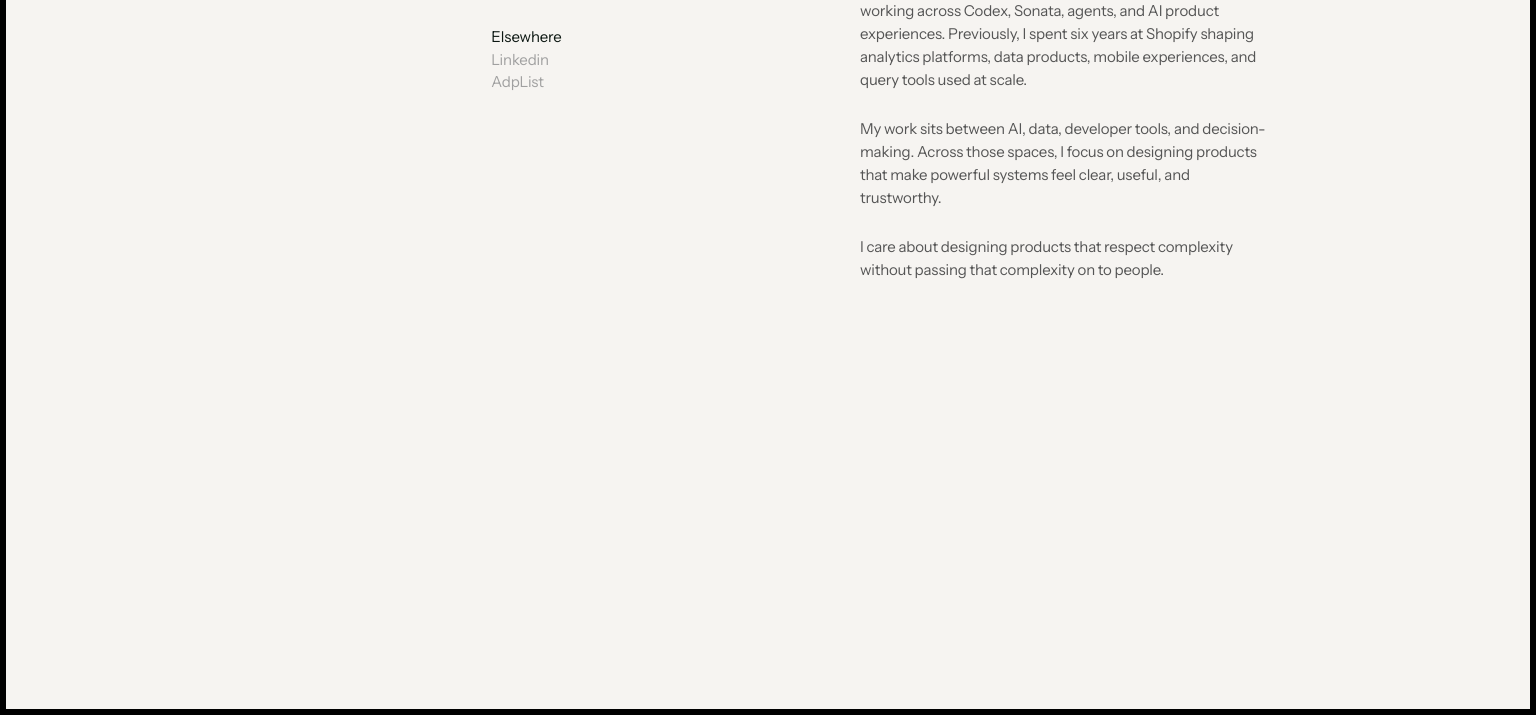
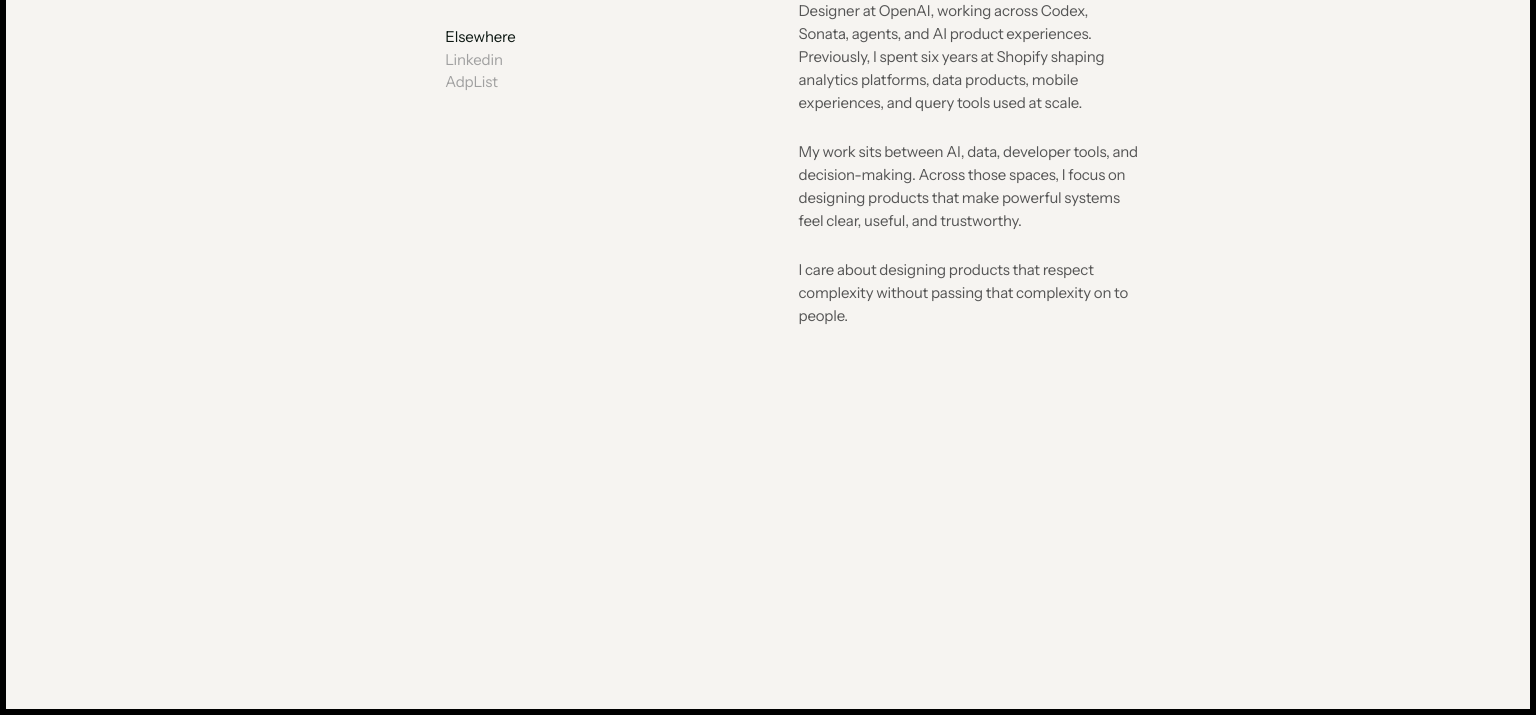
Before and after one commit to pabmtl/pabloboerr.design, a plain HTML site: page index.html in a window 1536 px wide. Shown: the part 85-800 px from the top of the page. Drawn offline with Linux system fonts and the light colour scheme.

Commit message:
Revert "Widen about copy on large screens"
This reverts commit 9262fcae8bcaef9de3895e237874f98f43a6111a.

```diff
--- a/css/style.css
+++ b/css/style.css
@@ -127,16 +127,6 @@ a {
   margin-bottom: 0;
 }
 
-@media (min-width: 1440px) {
-  .page-shell {
-    grid-template-columns: minmax(260px, 24vw) minmax(230px, 19vw) minmax(360px, 410px);
-  }
-
-  .about-copy {
-    max-width: 410px;
-  }
-}
-
 @media (max-width: 820px) {
   body {
     border-width: 5px;
--- a/index.html
+++ b/index.html
@@ -8,7 +8,7 @@
   <link rel="preconnect" href="https://fonts.googleapis.com">
   <link rel="preconnect" href="https://fonts.gstatic.com" crossorigin>
   <link href="https://fonts.googleapis.com/css2?family=Instrument+Sans:wght@400;500&display=swap" rel="stylesheet">
-  <link rel="stylesheet" href="css/style.css?v=wide-about-copy">
+  <link rel="stylesheet" href="css/style.css?v=narrow-editorial-copy">
 </head>
 <body>
   <main class="page-shell" aria-label="Pablo Boerr portfolio homepage">
```
